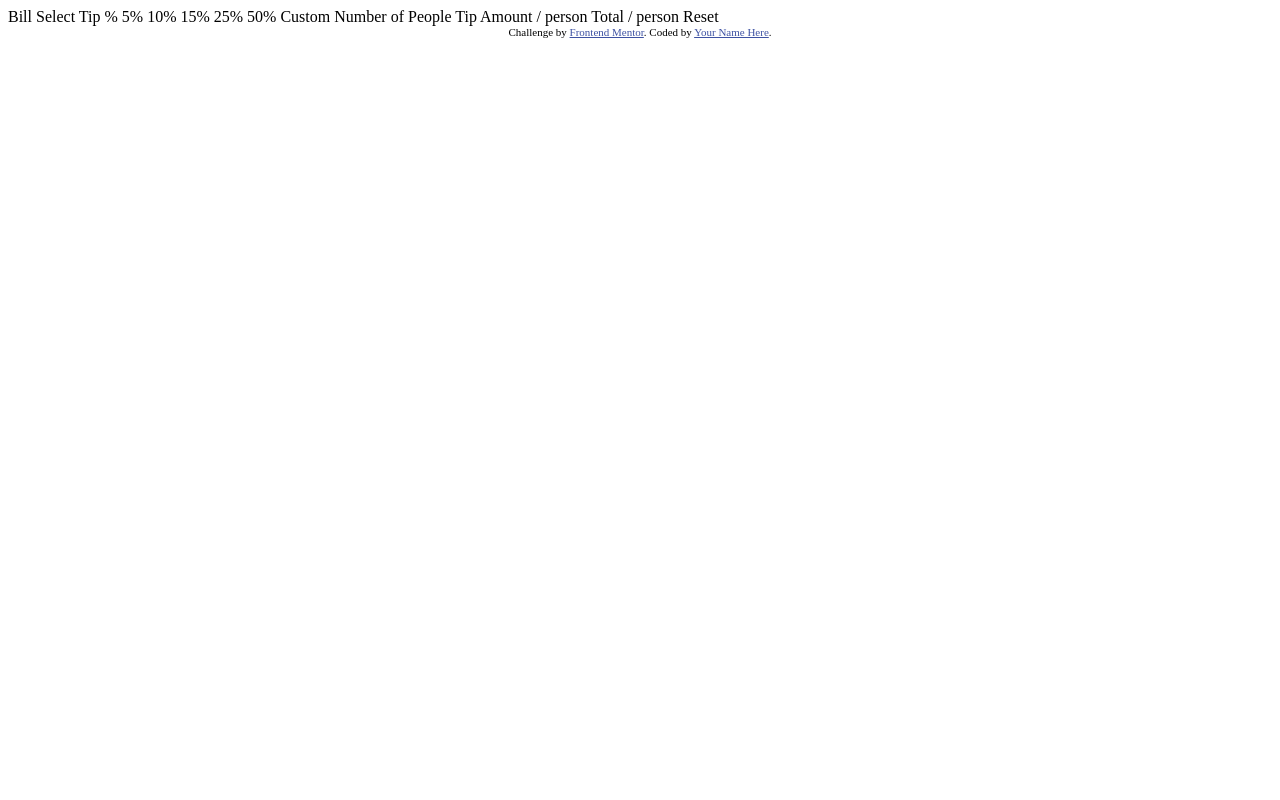
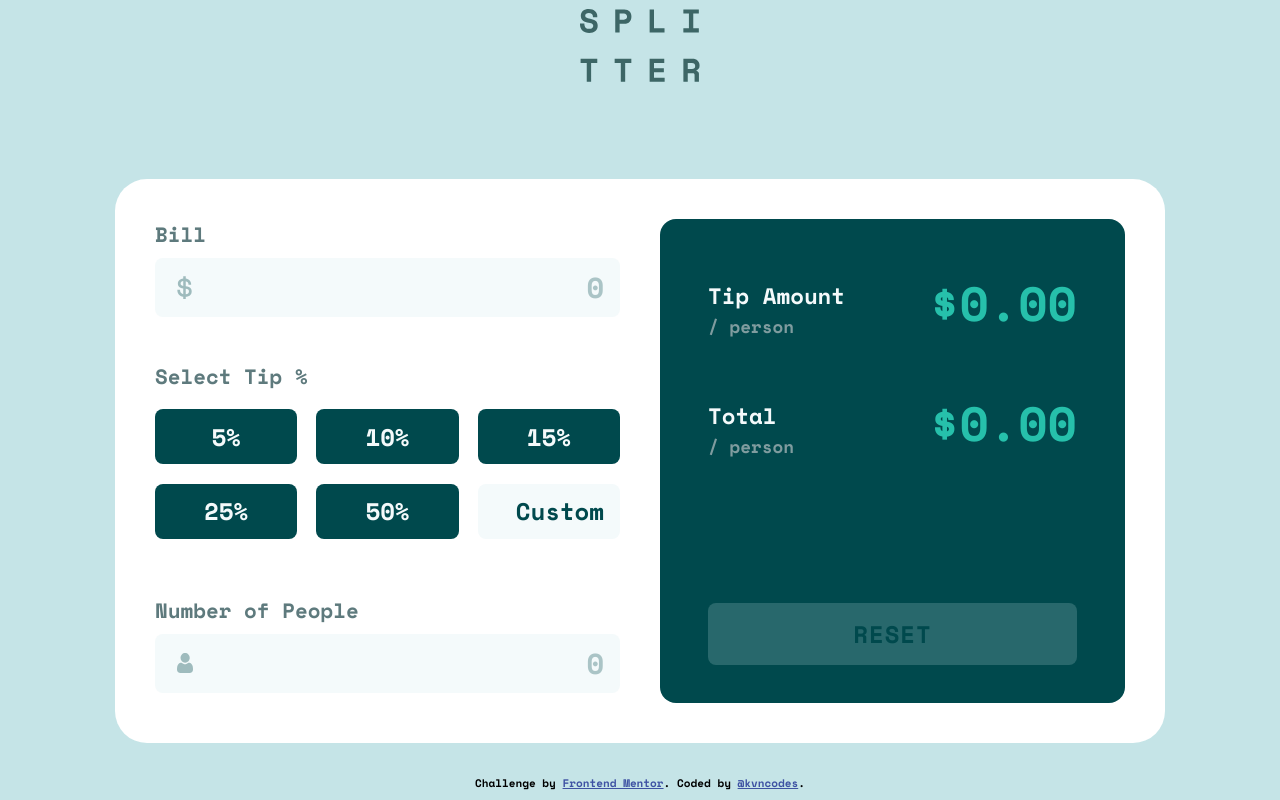
Before and after one commit to kvncodes/FrontEnd-Mentor__Tip-Calculator-App, a plain HTML site: page index.html in a window 1280 px wide. Drawn offline with nearby package versions, Linux system fonts and the light colour scheme.

Commit message:
Responsive Active States Interactive No Bugs

```diff
--- a/index.html
+++ b/index.html
@@ -1,44 +1,183 @@
 <!DOCTYPE html>
 <html lang="en">
 	<head>
-  <meta charset="UTF-8">
-  <meta name="viewport" content="width=device-width, initial-scale=1.0"> <!-- displays site properly based on user's device -->
+		<meta charset="UTF-8" />
+		<meta name="viewport" content="width=device-width, initial-scale=1.0" />
+		<!-- displays site properly based on user's device -->
 
-  <link rel="icon" type="image/png" sizes="32x32" href="./images/favicon-32x32.png">
+		<link
+			rel="icon"
+			type="image/png"
+			sizes="32x32"
+			href="./images/favicon-32x32.png"
+		/>
 
 		<title>Frontend Mentor | Tip calculator app</title>
 
-  <!-- Feel free to remove these styles or customise in your own stylesheet 👍 -->
 		<style>
-    .attribution { font-size: 11px; text-align: center; }
-    .attribution a { color: hsl(228, 45%, 44%); }
+			.attribution {
+				font-size: 11px;
+				text-align: center;
+			}
+			.attribution a {
+				color: hsl(228, 45%, 44%);
+			}
+
+			@media (width < 875px) {
+				.attribution {
+					display: none;
+				}
+			}
 		</style>
+
+		<link rel="stylesheet" href="style.css" />
 	</head>
+
 	<body>
+		<section class="tip-calculator-container">
+			<img src="images/logo.svg" alt="" />
 
-  Bill
+			<div class="calculator">
+				<div class="tip-inputs-group">
+					<form class="tip-form">
+						<div class="form-group">
+							<div class="input-label-group">
+								<div class="flex-input-group">
+									<label class="label" for="bill">Bill</label>
 
-  Select Tip %
-  5%
-  10%
-  15%
-  25%
-  50%
-  Custom
+									<p id="billp" class="label hidden">
+										Can't be Zero
+									</p>
+								</div>
+								<input
+									type="number"
+									class="bill-amount disabled-input"
+									id="bill"
+									placeholder="0"
+								/>
+							</div>
 
-  Number of People
+							<div class="select-tip-section">
+								<label class="label" for="select"
+									>Select Tip %</label
+								>
 
-  Tip Amount
-  / person
+								<div id="select" class="select-options">
+									<input
+										type="radio"
+										id="5p"
+										name="amount"
+										value="5"
+									/>
+									<label for="5p" id="5p">5%</label>
 
-  Total
-  / person
+									<input
+										type="radio"
+										id="10p"
+										name="amount"
+										value="10"
+									/>
+									<label for="10p" id="10p">10%</label>
 
-  Reset
+									<input
+										type="radio"
+										id="15p"
+										name="amount"
+										value="15"
+									/>
+									<label for="15p" id="15p">15%</label>
+
+									<input
+										type="radio"
+										id="25p"
+										name="amount"
+										value="25"
+									/>
+									<label for="25p" id="25p">25%</label>
+
+									<input
+										type="radio"
+										id="50p"
+										name="amount"
+										value="50"
+									/>
+									<label
+										class="custom-label"
+										for="50p"
+										id="50p"
+										>50%</label
+									>
+
+									<input
+										class="custom-input"
+										type="number"
+										id="custom"
+										name="amount"
+										placeholder="Custom"
+										title="Percentage"
+									/>
+								</div>
+							</div>
+
+							<div class="input-label-group">
+								<div class="flex-input-group">
+									<label class="label" for="bill"
+										>Number of People</label
+									>
+									<p id="people" class="hidden">
+										Can't Be Zero
+									</p>
+								</div>
+								<input
+									type="number"
+									class="people-amount disabled-input"
+									id="peopleAmount"
+									placeholder="0"
+									min="0"
+								/>
+							</div>
+						</div>
+					</form>
+				</div>
+
+				<div class="tip-amount-result">
+					<div class="data-container">
+						<div class="amount-flex-group">
+							<div class="group-title">
+								<h2>Tip Amount</h2>
+								<p>/ person</p>
+							</div>
+
+							<span id="perPerson">$0.00</span>
+						</div>
+
+						<div class="amount-flex-group">
+							<div class="group-title">
+								<h2>Total</h2>
+								<p>/ person</p>
+							</div>
+
+							<span id="total">$0.00</span>
+						</div>
+					</div>
+
+					<button id="reset" class="disabled-button">Reset</button>
+				</div>
+			</div>
+		</section>
 
 		<div class="attribution">
-    Challenge by <a href="https://www.frontendmentor.io?ref=challenge" target="_blank">Frontend Mentor</a>.
-    Coded by <a href="#">Your Name Here</a>.
+			Challenge by
+			<a
+				href="https://www.frontendmentor.io?ref=challenge"
+				target="_blank"
+				>Frontend Mentor</a
+			>. Coded by
+			<a href="https://www.frontendmentor.io/profile/kvncodes"
+				>@kvncodes</a
+			>.
 		</div>
+
+		<script src="index.js"></script>
 	</body>
 </html>
--- /dev/null
+++ b/style.css
@@ -0,0 +1,371 @@
+@import url("https://fonts.googleapis.com/css2?family=Space+Mono:ital,wght@0,400;0,700;1,400;1,700&display=swap");
+
+:root {
+	--clr-primary-green-400: hsl(172, 67%, 45%);
+
+	--clr-neutral-100: hsl(0, 100%, 100%);
+	--clr-neutral-200: hsl(189, 47%, 97%);
+	--clr-neutral-green-300: hsl(185, 41%, 84%);
+	--clr-neutral-green-500: hsl(173, 61%, 77%);
+	--clr-neutral-green-600: hsl(184, 14%, 56%);
+	--clr-neutral-green-700: hsl(186, 14%, 43%);
+	--clr-neutral-green-800: hsl(183, 100%, 15%);
+
+	--ff-base: "Space Mono", monospace;
+
+	--fs-base: 1.5rem;
+
+	--fw-base: 700;
+}
+
+@layer reset {
+	*,
+	*::before,
+	*::after {
+		box-sizing: border-box;
+	}
+
+	* {
+		margin: 0;
+		padding: 0;
+	}
+
+	@media (prefers-reduced-motion: no-preference) {
+		html {
+			interpolate-size: allow-keywords;
+		}
+	}
+
+	body {
+		/* 4. Add accessible line-height */
+		line-height: 1.5;
+		/* 5. Improve text rendering */
+		-webkit-font-smoothing: antialiased;
+	}
+
+	img,
+	picture,
+	video,
+	canvas,
+	svg {
+		display: block;
+		max-width: 100%;
+	}
+
+	input,
+	button,
+	textarea,
+	select {
+		font: inherit;
+	}
+
+	p,
+	h1,
+	h2,
+	h3,
+	h4,
+	h5,
+	h6 {
+		overflow-wrap: break-word;
+	}
+
+	p {
+		text-wrap: pretty;
+	}
+	h1,
+	h2,
+	h3,
+	h4,
+	h5,
+	h6 {
+		text-wrap: balance;
+	}
+}
+
+body {
+	font-family: var(--ff-base);
+	font-size: var(--fs-base);
+	font-weight: var(--fw-base);
+	background-color: var(--clr-neutral-green-300);
+	min-height: 100vh;
+}
+
+.tip-calculator-container {
+	margin-block-start: clamp(4rem, 7vw + 1rem, 5rem);
+	display: grid;
+	gap: clamp(4rem, 7vw + 1rem, 5rem);
+}
+
+.tip-calculator-container > img {
+	width: clamp(90px, 16vw + 1rem, 120px);
+	margin-inline: auto;
+}
+
+.tip-calculator-container .calculator {
+	background-color: var(--clr-neutral-100);
+	border-start-end-radius: 2rem;
+	border-start-start-radius: 2rem;
+	padding: 2.5rem;
+	display: grid;
+	gap: clamp(2rem, 7vw, 2.5rem);
+}
+
+.form-group {
+	display: grid;
+	gap: 2.5rem;
+}
+
+.form-group .input-label-group {
+	display: grid;
+	gap: 0.5rem;
+}
+
+.flex-input-group {
+	display: flex;
+	justify-content: space-between;
+	align-items: center;
+}
+
+.flex-input-group p {
+	color: orange;
+	font-size: 1rem;
+}
+
+.hidden {
+	display: none;
+}
+
+.label {
+	color: var(--clr-neutral-green-700);
+	font-size: clamp(1.3rem, 4vw, 1.3rem);
+}
+
+.form-group .input-label-group input {
+	background-color: var(--clr-neutral-200);
+	border: none;
+	display: flex;
+	justify-content: end;
+	align-items: end;
+	background-image: url("images/icon-dollar.svg");
+	background-repeat: no-repeat;
+	background-size: clamp(0.84rem, 2.5vw, 1rem);
+	background-position: 5%;
+	border-radius: 0.5rem;
+	padding-block: 0.5rem;
+	min-width: none;
+	font-size: clamp(1.5rem, 2vw + 1rem, 1.8rem);
+	padding-inline-end: 1rem;
+	caret-color: var(--clr-neutral-green-300);
+	text-align: end;
+	color: var(--clr-neutral-green-800);
+	caret-color: transparent;
+}
+
+.form-group .input-label-group input:active,
+.form-group .input-label-group input:focus {
+	outline: 3px solid var(--clr-neutral-green-500);
+}
+
+#peopleAmount {
+	background-image: url("images/icon-person.svg");
+}
+
+.form-group .input-label-group input::placeholder {
+	color: var(--clr-neutral-green-600);
+	font-weight: var(--fw-base);
+	text-align: right;
+}
+
+.form-group .input-label-group .disabled-input::placeholder {
+	color: hsla(183, 100%, 15%, 0.3);
+}
+
+input[type="number"]::-webkit-outer-spin-button,
+input[type="number"]::-webkit-inner-spin-button {
+	-webkit-appearance: none;
+	margin: 0;
+}
+input[type="number"] {
+	-moz-appearance: textfield;
+}
+
+.select-options {
+	margin-block: 1rem;
+	display: grid;
+	grid-template-columns: 1fr 1fr;
+	gap: clamp(1rem, 3vw, 1.2rem);
+}
+
+.select-options label,
+.select-options input {
+	align-items: center;
+	justify-content: center;
+	display: flex;
+	width: 100%;
+	height: 55px;
+	border: 1px solid #ccc;
+	padding: 0;
+	cursor: pointer;
+	border-radius: 0.5rem;
+	border: none;
+	background-color: var(--clr-neutral-green-800);
+	color: var(--clr-neutral-200);
+	transition: 0.15s ease;
+	caret-color: transparent;
+	text-align: end;
+}
+
+.select-options input[type="radio"] {
+	display: none;
+}
+
+.select-options label:hover {
+	background: var(--clr-neutral-green-500);
+	color: var(--clr-neutral-green-800);
+}
+
+.select-options input[type="radio"]:checked + label {
+	background: var(--clr-primary-green-400);
+	color: var(--clr-neutral-green-800);
+}
+
+#custom {
+	background-color: var(--clr-neutral-200);
+	color: var(--clr-neutral-green-800);
+	padding-inline-end: 1rem;
+}
+
+#custom:active,
+#custom:focus {
+	caret-color: var(--clr-neutral-green-300);
+	outline: 3px solid var(--clr-neutral-green-500);
+}
+
+#custom::placeholder {
+	color: var(--clr-neutral-green-800);
+}
+
+.tip-amount-result {
+	background-color: var(--clr-neutral-green-800);
+	border-radius: 1rem;
+	padding-block: 3rem 2rem;
+	padding-inline: 1.5rem;
+	display: grid;
+	gap: 3rem;
+}
+
+.tip-amount-result .data-container {
+	display: grid;
+	gap: 2rem;
+}
+
+.amount-flex-group {
+	display: flex;
+	justify-content: space-between;
+	align-items: end;
+}
+
+.amount-flex-group .group-title h2 {
+	color: var(--clr-neutral-200);
+	font-size: 1.3rem;
+	font-weight: 600;
+}
+
+.amount-flex-group .group-title p {
+	color: var(--clr-neutral-green-600);
+	font-size: 1.1rem;
+}
+
+.amount-flex-group span {
+	color: var(--clr-primary-green-400);
+	font-size: 2.5rem;
+}
+.tip-amount-result button {
+	background-color: var(--clr-primary-green-400);
+	border: none;
+	border-radius: 0.5rem;
+	padding-block: 0.8rem;
+	color: var(--clr-neutral-green-800);
+	text-transform: uppercase;
+	letter-spacing: 1px;
+	transition: 0.15s ease-in;
+}
+
+.tip-amount-result button:hover,
+.tip-amount-result button:focus {
+	background-color: var(--clr-neutral-green-500);
+	cursor: pointer;
+}
+
+.tip-amount-result .disabled-button {
+	background-color: var(--clr-neutral-green-300);
+	opacity: 0.2;
+}
+
+.form-group .input-label-group .danger-input,
+.form-group .input-label-group .danger-input:focus,
+.form-group .input-label-group .danger-input:active {
+	outline: 3px solid orange;
+}
+
+@media (width > 875px) {
+	body {
+		display: flex;
+		justify-content: center;
+		align-items: center;
+		flex-direction: column;
+		padding-inline: 2rem;
+	}
+	.tip-calculator-container {
+		margin-block-start: 4rem;
+		margin: 0;
+		display: grid;
+		gap: 4rem;
+		margin-bottom: 2rem;
+	}
+	.tip-calculator-container .calculator {
+		display: grid;
+		grid-template-columns: 1fr 1fr;
+		border-radius: 2rem;
+		max-width: 1050px;
+		padding: clamp(2rem, 2vw + 1rem, 2.5rem);
+	}
+	.select-options {
+		display: grid;
+		grid-template-columns: 1fr 1fr 1fr;
+	}
+
+	.tip-amount-result {
+		display: grid;
+		padding-block-end: clamp(2rem, 3vw, 3rem);
+		padding-inline: 3rem;
+		gap: 5rem;
+	}
+
+	.tip-amount-result .data-container {
+		display: grid;
+		gap: clamp(2rem, 4vw, 3rem);
+	}
+	.amount-flex-group {
+		display: flex;
+		justify-content: space-between;
+		align-items: end;
+		gap: 1rem;
+	}
+	.tip-amount-result button {
+		max-height: 70px;
+		margin-block-start: 4rem;
+	}
+	.amount-flex-group .group-title h2 {
+		font-size: clamp(0.8rem, 1.5vw + 0.2rem, 1.5rem);
+	}
+
+	.amount-flex-group span {
+		font-size: clamp(1.7rem, 4vw, 3rem);
+	}
+
+	.tip-calculator-container > img {
+		width: 120px;
+		margin-bottom: 2rem;
+	}
+}
```
Also changed, not shown: index.js (added, +173 -0 lines), Result.png (added). Lines whose indentation alone changed are shown as unchanged.
